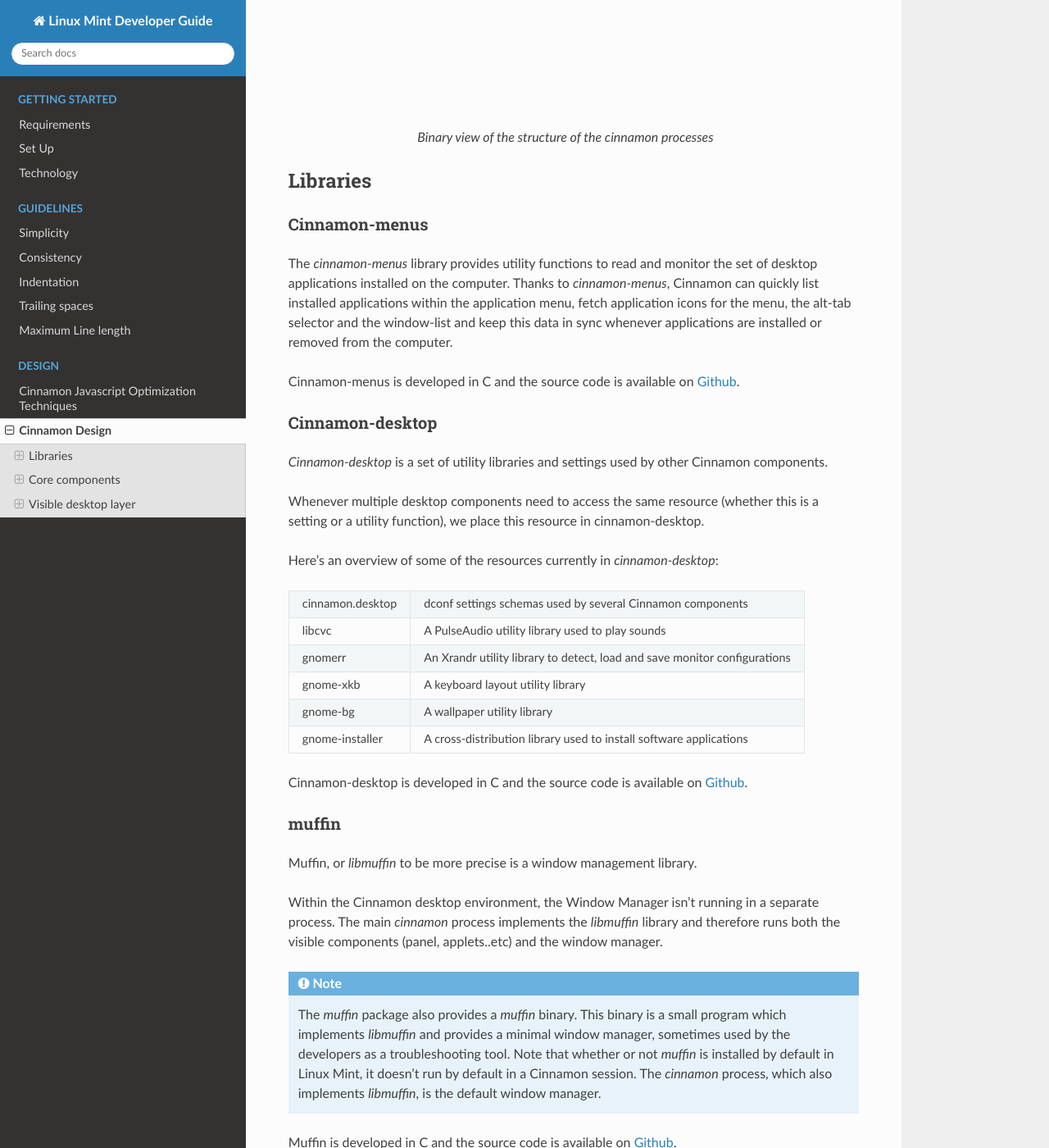
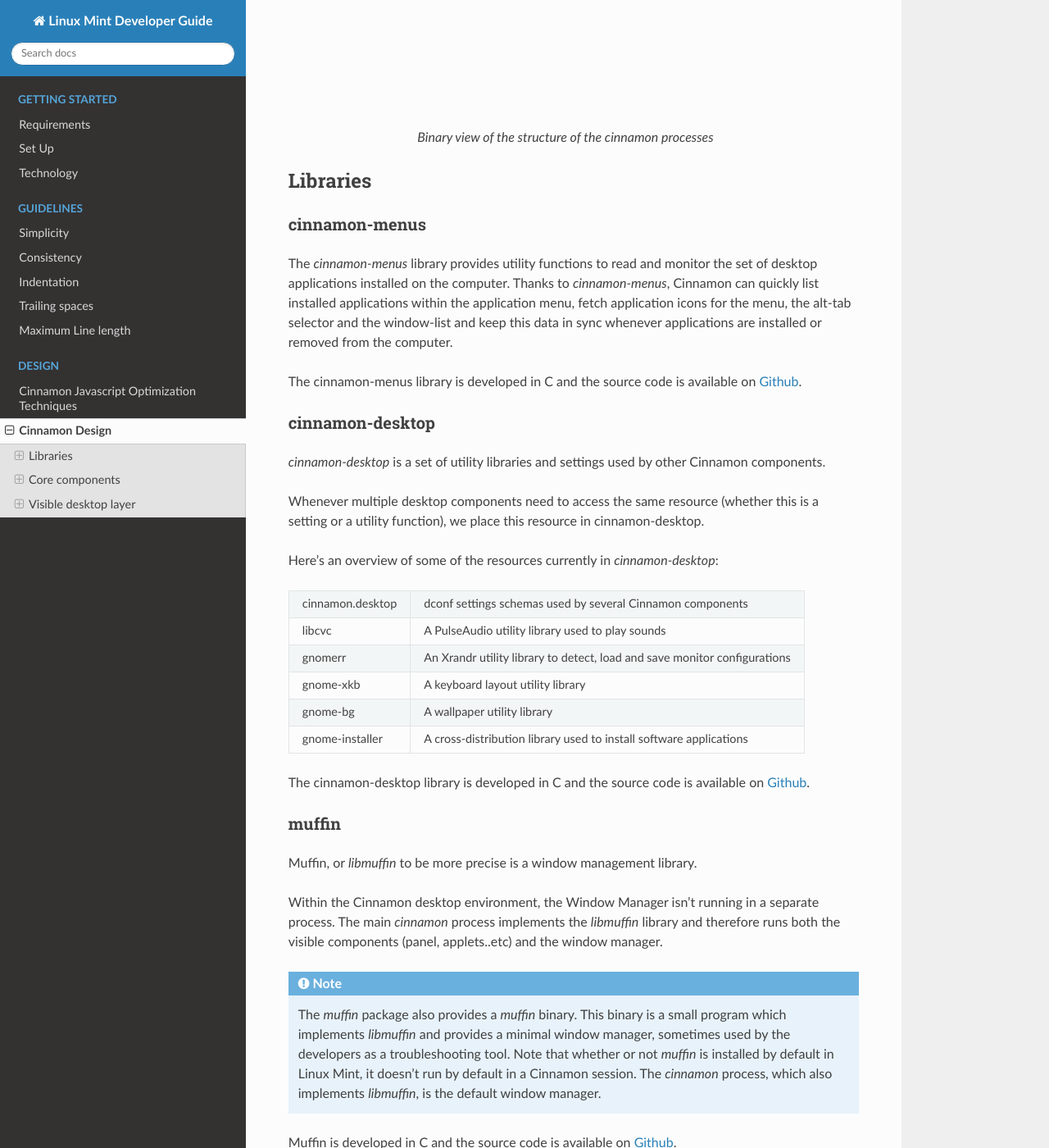
Before and after one commit to linuxmint/doc-developer-guide, a Sphinx documentation site: the page built from docs/cinnamon.rst, in a window 1280 px wide and 1400 px high, scrolled down 759 px. Shown: the whole window at 82% size. Built offline with Sphinx 7.4.7 and the Read the Docs theme 2.0.0, drawn with Linux system fonts in a browser that asks for light colours; pages that are not in the unit, such as notebooks, are missing from menus.

Commit message:
cinnamon: Fix case in chapter titles

```diff
--- a/docs/cinnamon.rst
+++ b/docs/cinnamon.rst
@@ -13,17 +13,17 @@ This chapter describes the main components of the Cinnamon desktop environment.
 Libraries
 ---------
 
-Cinnamon-menus
+cinnamon-menus
 ~~~~~~~~~~~~~~
 
 The `cinnamon-menus` library provides utility functions to read and monitor the set of desktop applications installed on the computer. Thanks to `cinnamon-menus`, Cinnamon can quickly list installed applications within the application menu, fetch application icons for the menu, the alt-tab selector and the window-list and keep this data in sync whenever applications are installed or removed from the computer.
 
-Cinnamon-menus is developed in C and the source code is available on `Github <https://github.com/linuxmint/cinnamon-menus>`_.
+The cinnamon-menus library is developed in C and the source code is available on `Github <https://github.com/linuxmint/cinnamon-menus>`_.
 
-Cinnamon-desktop
+cinnamon-desktop
 ~~~~~~~~~~~~~~~~
 
-`Cinnamon-desktop` is a set of utility libraries and settings used by other Cinnamon components.
+`cinnamon-desktop` is a set of utility libraries and settings used by other Cinnamon components.
 
 Whenever multiple desktop components need to access the same resource (whether this is a setting or a utility function), we place this resource in cinnamon-desktop.
 
@@ -39,7 +39,7 @@ gnome-bg          A wallpaper utility library
 gnome-installer   A cross-distribution library used to install software applications
 ================  =========================================================================
 
-Cinnamon-desktop is developed in C and the source code is available on `Github <https://github.com/linuxmint/cinnamon-desktop>`_.
+The cinnamon-desktop library is developed in C and the source code is available on `Github <https://github.com/linuxmint/cinnamon-desktop>`_.
 
 muffin
 ~~~~~~
```
